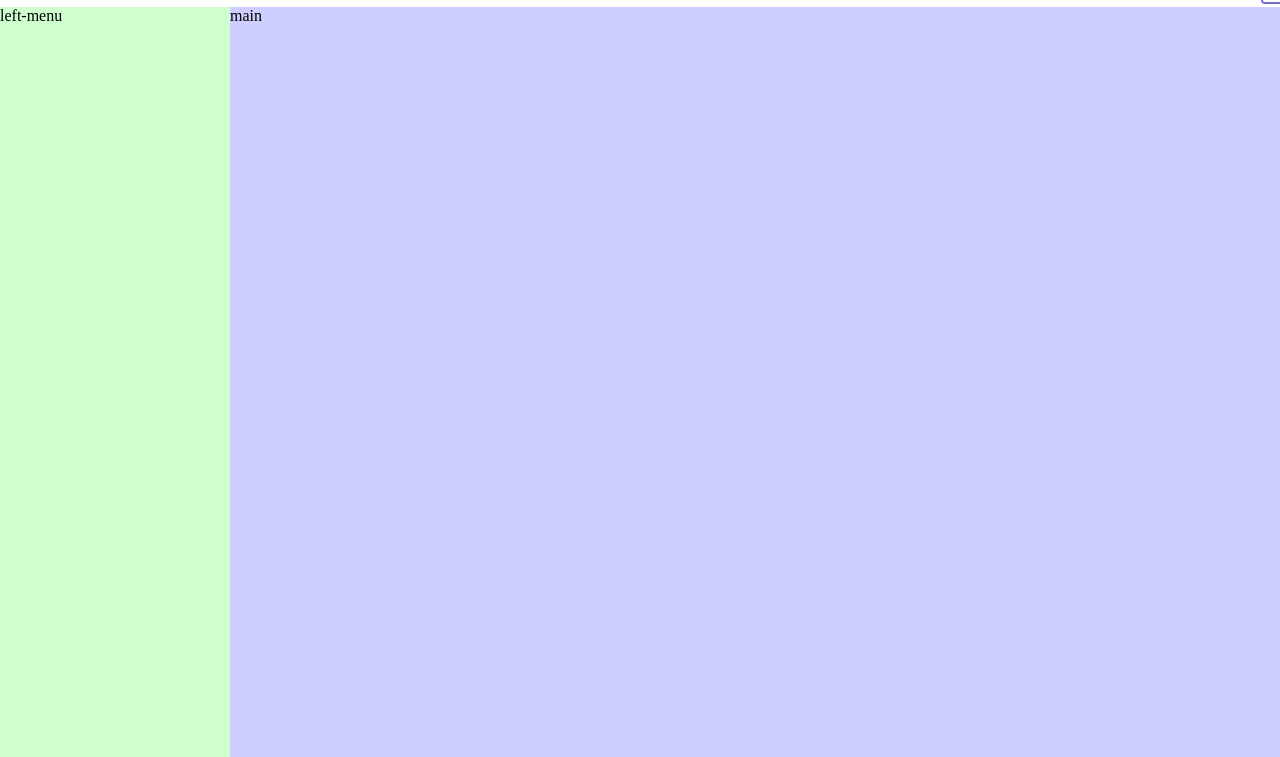
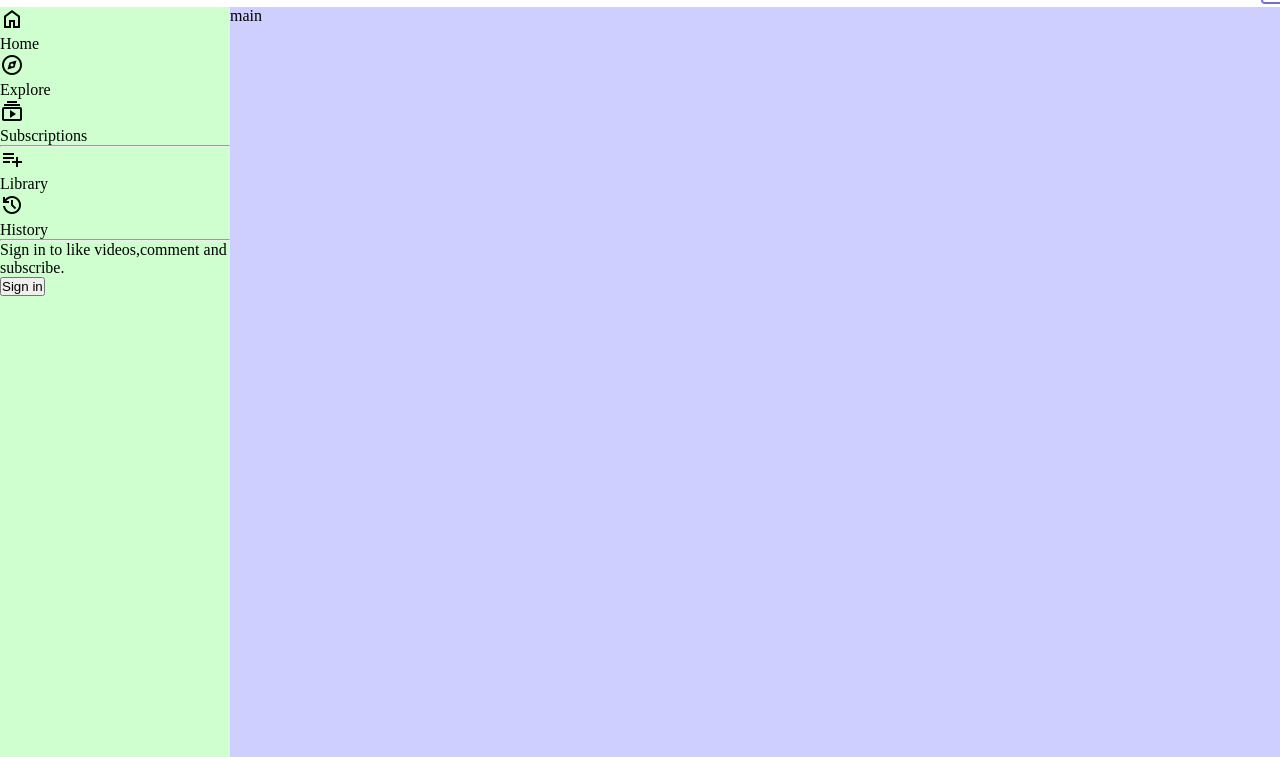
Before and after one commit to Florjan96/hoxton-html-youtube, a plain HTML site: page index.html in a window 1280 px wide. Shown: the part 43-800 px from the top of the page. Drawn offline with nearby package versions, Linux system fonts and the light colour scheme.

Commit message:
working-left-side

```diff
--- a/index.html
+++ b/index.html
@@ -42,7 +42,7 @@
 
 <div class="header-main">
 
-<input type="text" placeholder="Search">
+<input type="text" placeholder="Search" >
 
 
 </div>
@@ -102,16 +102,132 @@
 
 
 
+</div>
 
 
 
 
 
+
+
+
+
+<div class="left-menu">
+
+
+
+
+<div class="left-menu-home">
+
+<div class="left-menu-home-icon ">
+    <span class="material-symbols-outlined">
+        home
+        </span>
+</div>
+
+<div class="left-menu-home-text">Home</div>
+
+
+</div>
+
+
+
+
+<div class="left-menu-explore">
+
+<div class="left-menu-explore-icon">
+    <span class="material-symbols-outlined">
+        explore
+        </span>
+</div>
+
+<div class="left-menu-explore-text">Explore</div>
+
+
+</div>
+
+
+
+<div class="left-menu-subscriptions">
+
+    <div class="left-menu-subscriptions-icon">
+        <span class="material-symbols-outlined">
+            subscriptions
+            </span>
     </div>
 
-    <div class="left-menu"> left-menu</div>
+    <div class="left-menu-subscriptions-text">Subscriptions</div>
 
-    <div class="main">main</div>
+
+    </div>
+
+    <hr>
+
+
+    <div class="left-menu-library">
+
+        <div class="left-menu-library-icon">
+            <span class="material-symbols-outlined">
+              playlist_add
+                </span>
+        </div>
+
+        <div class="left-menu-library-text">Library</div>
+
+
+        </div>
+
+
+
+        <div class="left-menu-history">
+
+            <div class="left-menu-history-icon">
+                <span class="material-symbols-outlined">
+                  history
+                    </span>
+            </div>
+
+            <div class="left-menu-history-text">History</div>
+
+
+            </div>
+
+
+<hr>
+
+
+
+<div class="signin-left-menu">
+
+<div class="signin-text">
+    Sign in to like videos,comment and subscribe.
+</div>
+
+<div class="sign-button">
+<button>Sign in</button>
+
+</div>
+
+</div>
+
+
+
+
+
+
+
+
+
+
+</div>
+
+
+
+
+
+
+
+ <div class="main">main</div>
 
 
 
--- a/style.css
+++ b/style.css
@@ -55,10 +55,7 @@
 
 }
 
-.header-right-button{
 
-
-}
 
 .header-right-button-in{
     padding:11px;
@@ -80,7 +77,13 @@
     grid-area:left-menu;
     background-color: #00ff0030;
 
+
 }
+
+
+
+
+
 
 .main{
     grid-area:main;
```
